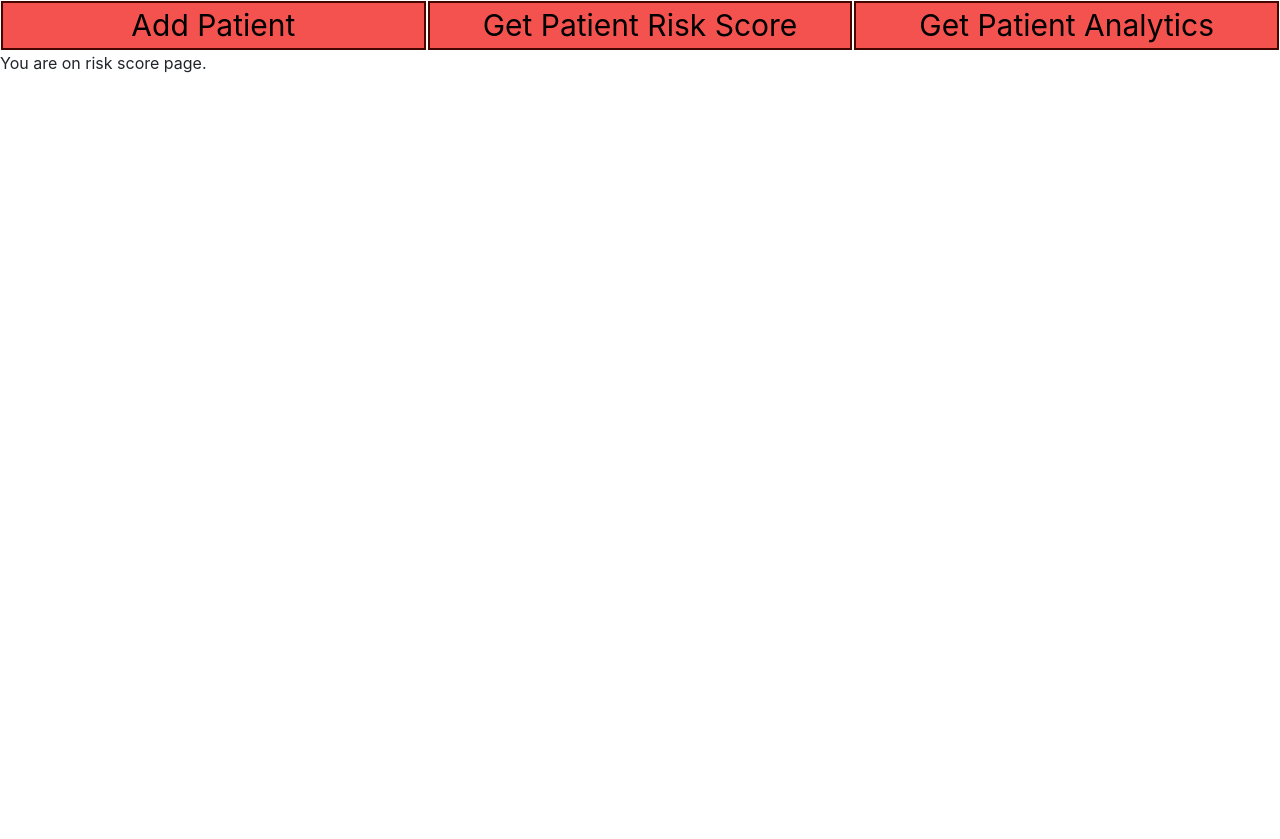
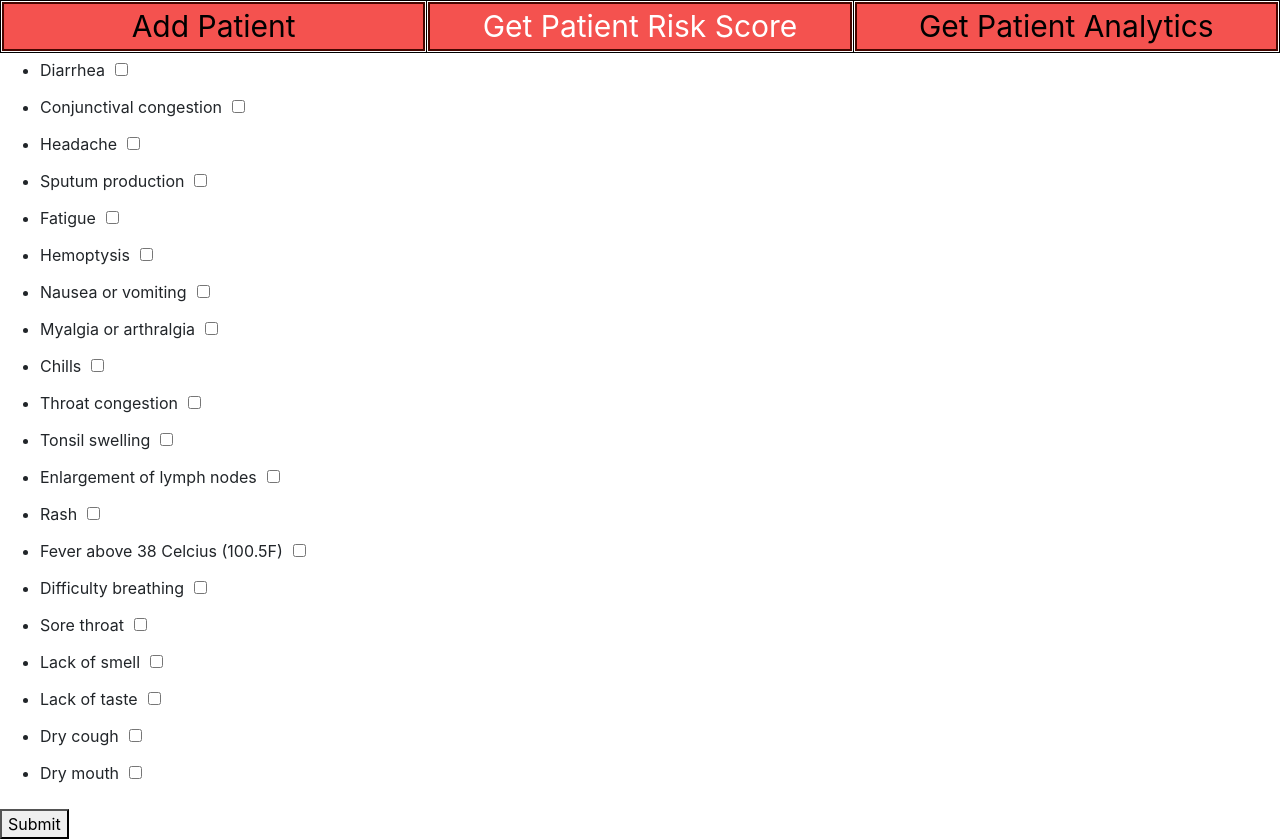
Before and after one commit to 17kpatrick/CSC8210_COVID19, a React (Create React App) app in the folder client/: page /getPatientRisk in a window 1280 px wide. Before the commit the page ends 800 px from the top, so only its background shows below. Built offline with nearby package versions, Linux system fonts and the light colour scheme.

Commit message:
Get risk score front-end completed. Added selection highlight for tabs.

```diff
--- a/client/src/App.js
+++ b/client/src/App.js
@@ -6,7 +6,8 @@ import {
     BrowserRouter as Router,
     Switch,
     Route,
-    Link
+    Link,
+    NavLink
 } from "react-router-dom";
 import GetPatientRiskScore from "./GetPatientRiskScore";
 import Analytics from "./Analytics";
@@ -43,17 +44,17 @@ class App extends Component {
                         <tr>
                           <td>
                             <div className="nav-button">
-                            <Link to="/addPatient">Add Patient</Link>
+                            <NavLink activeClassName='is-active' to="/addPatient">Add Patient</NavLink>
                             </div>
                           </td>
                           <td>
                             <div className="nav-button">
-                            <Link to="/getPatientRisk">Get Patient Risk Score</Link>
+                            <NavLink activeClassName='is-active' to="/getPatientRisk">Get Patient Risk Score</NavLink>
                             </div>
                           </td>
                           <td>
                             <div className="nav-button">
-                            <Link to="/analytics">Get Patient Analytics</Link>
+                            <NavLink activeClassName='is-active' to="/analytics">Get Patient Analytics</NavLink>
                             </div>
                           </td>
                         </tr>
--- a/client/src/GetPatientRiskScore.js
+++ b/client/src/GetPatientRiskScore.js
@@ -2,11 +2,137 @@ import React, {Component} from 'react';
 import {CLIENT_VERSION, REACT_VERSION, SERVER_URL} from './config';
 
 export default class GetPatientRiskScore extends Component{
+
+  constructor(props) {
+    super(props);
+    this.handleSubmit = this.handleSubmit.bind(this);
+  }
+
+  state = {
+    clientInfo: {
+      version: CLIENT_VERSION,
+      react: REACT_VERSION
+    },
+    patientData: {
+      symptoms: ""
+    },
+    response: null
+  };
+
+  handleSubmit = (event) => {
+    this.state.patientData.symptoms = "";
+
+    for (let i = 0; i < event.target.length; i++) {
+      if ((event.target[i].outerHTML.indexOf('checkbox') !== -1 && event.target[i].checked) || event.target[i].outerHTML.indexOf('checkbox') === -1 && event.target[i].value) {
+        if (event.target[i].name === 'symptoms' ){
+          this.state.patientData.symptoms = this.state.patientData.symptoms + (event.target[i].value + ",")
+        }
+      }
+    }
+
+    if (this.state.patientData.symptoms !== ""){
+      this.state.patientData.symptoms = this.state.patientData.symptoms.substring(0, this.state.patientData.symptoms.length - 1)
+    }
+
+
+    fetch(SERVER_URL + '/examination/getPatientRiskScore?illness=COVID19&symptoms=' + this.state.patientData.symptoms)
+    .then(r => r.json())
+    .then(json =>{
+      if (json.message === "Failure"){
+        throw Error("An error occurred retrieving the patient's risk score. Please try again.")
+      }
+      else{
+        this.setState({
+          response: json
+        });
+        event.preventDefault();
+      }
+    })
+    .catch(error =>{
+      alert(error);
+      event.preventDefault();
+    });
+
+    event.preventDefault();
+  };
+
   render() {
-    return (
-        <div>
-          You are on risk score page.
-        </div>
-    );
+    if (this.state.response === null){
+      return (
+          <div>
+            <form onSubmit={this.handleSubmit}>
+              <ul>
+                <li><label htmlFor='diarrhea'>Diarrhea</label><input id='diarrhea' type='checkbox' name='symptoms' value='Diarrhea' /></li>
+                <li><label htmlFor='conjuctival'>Conjunctival congestion</label><input id='conjuctival' type='checkbox' name='symptoms' value='Conjunctival congestion' /></li>
+                <li><label htmlFor='headache'>Headache</label><input id='headache' type='checkbox' name='symptoms' value='Headache' /></li>
+                <li><label htmlFor='sputnum'>Sputum production</label><input id='sputnum' type='checkbox' name='symptoms' value='Sputum production' /></li>
+                <li><label htmlFor='fatigue'>Fatigue</label><input id='fatigue' type='checkbox' name='symptoms' value='Fatigue' /></li>
+                <li><label htmlFor='hemptysis'>Hemoptysis</label><input id='hemptysis' type='checkbox' name='symptoms' value='Hemoptysis' /></li>
+                <li><label htmlFor='nausea'>Nausea or vomiting</label><input id='nausea' type='checkbox' name='symptoms' value='Nausea or vomiting' /></li>
+                <li><label htmlFor='myalgia'>Myalgia or arthralgia</label><input id='myalgia' type='checkbox' name='symptoms' value='Myalgia or arthralgia' /></li>
+                <li><label htmlFor='chills'>Chills</label><input id='chills' type='checkbox' name='symptoms' value='Chills' /></li>
+                <li><label htmlFor='throat'>Throat congestion</label><input id='throat' type='checkbox' name='symptoms' value='Throat congestion' /></li>
+                <li><label htmlFor='tonsil'>Tonsil swelling</label><input id='tonsil' type='checkbox' name='symptoms' value='Tonsil swelling' /></li>
+                <li><label htmlFor='lymph'>Enlargement of lymph nodes</label><input id='lymph' type='checkbox' name='symptoms' value='Enlargement of lymph nodes' /></li>
+                <li><label htmlFor='rash'>Rash</label><input id='rash' type='checkbox' name='symptoms' value='Rash' /></li>
+                <li><label htmlFor='fever'>Fever above 38 Celcius (100.5F)</label><input id='fever' type='checkbox' name='symptoms' value='Fever above 38 Celcius (100.5F)' /></li>
+                <li><label htmlFor='breathing'>Difficulty breathing</label><input id='breathing' type='checkbox' name='symptoms' value='Difficulty breathing' /></li>
+                <li><label htmlFor='soreThroat'>Sore throat</label><input id='soreThroat' type='checkbox' name='symptoms' value='Sore throat' /></li>
+                <li><label htmlFor='smell'>Lack of smell</label><input id='smell' type='checkbox' name='symptoms' value='Lack of smell' /></li>
+                <li><label htmlFor='taste'>Lack of taste</label><input id='taste' type='checkbox' name='symptoms' value='Lack of taste' /></li>
+                <li><label htmlFor='dryCough'>Dry cough</label><input id='dryCough' type='checkbox' name='symptoms' value='Dry cough' /></li>
+                <li><label htmlFor='dryMouth'>Dry mouth</label><input id='dryMouth' type='checkbox' name='symptoms' value='Dry mouth' /></li>
+              </ul>
+              <button type='submit'>Submit</button>
+            </form>
+          </div>
+      )
+    }
+    else{
+      return (
+          <table className="riskScoreContainer">
+            <tr>
+            <table className="symptomsTable">
+              <thead>
+              <tr>
+                <th>Patient's Symptom</th>
+                <th>Symptom Risk Score</th>
+              </tr>
+              </thead>
+              <tbody>
+                {
+                  this.state.response.yourPatientSymptomsList.map((symptom) =>{
+                    return Object.keys(symptom).map((key, value) => {
+                      return <tr><td>{key}</td><td>{symptom[key]}</td></tr>
+                    })
+                  })
+                }
+              </tbody>
+            </table>
+            </tr>
+            <tr>
+            <table className="riskTable">
+              <thead>
+              <tr>
+                <th>Max Possible Symptom Score</th>
+                <th>Your Patient Symptom Score</th>
+                <th>Final Risk Score</th>
+              </tr>
+              </thead>
+              <tbody>
+                <tr>
+                  <td>{this.state.response.maxPossibleSymptomScore}</td>
+                  <td>{this.state.response.yourPatientSymptomScore}</td>
+                  <td>{this.state.response.finalRiskScore}</td>
+                </tr>
+              </tbody>
+            </table>
+            </tr>
+            <tr>
+              <button className='reset-button' onClick={() => this.setState({response: null})}>Get Another Risk Score</button>
+            </tr>
+          </table>
+      )
+    }
   }
 }
--- a/client/src/css/App.css
+++ b/client/src/css/App.css
@@ -2,17 +2,17 @@ input{
   margin: 10px;
 }
 
-table{
+nav table{
   width: 100%;
 }
 
 
-td{
+nav td{
   text-align: center;
   width: 33%;
 }
 
-td a {
+nav td a {
   font-size: 30px;
   color: black;
 }
@@ -21,3 +21,26 @@ td a {
   background-color: #f4524f;
   border: solid #460600 2px;
 }
+
+.is-active{
+  color: white;
+}
+
+.riskTable, .symptomsTable table, th, td {
+  border: 1px solid black;
+  font-size: 25px;
+}
+
+.riskTable, .symptomsTable{
+  margin-bottom: 25px;
+}
+
+.riskScoreContainer{
+  position: relative;
+  margin: 0 auto;
+  top: 35px;
+}
+
+.reset-button{
+  font-size: 25px;
+}
```
Also changed, not shown: 2 other files (tests, documents, lock files or other folders).
